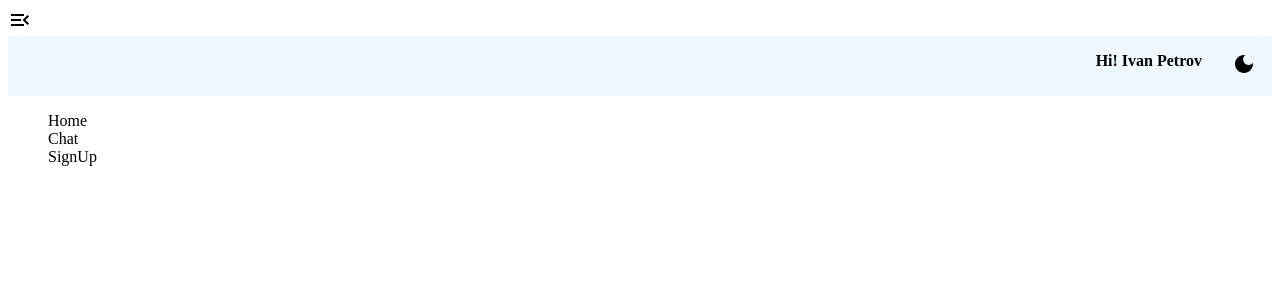
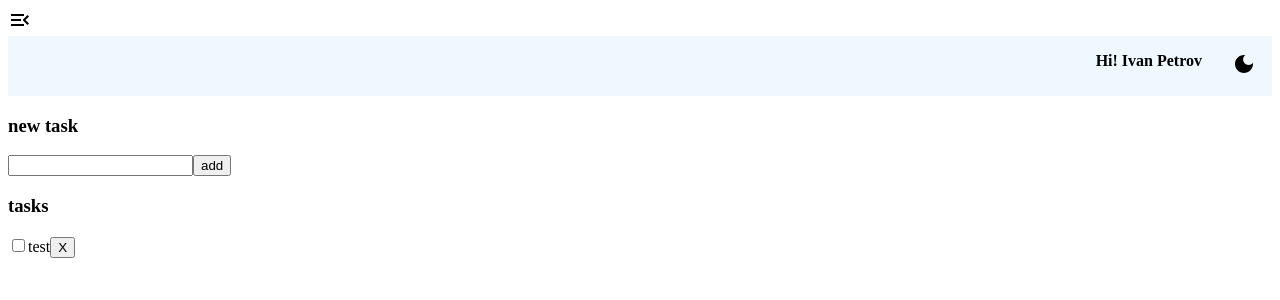
Before and after one commit to EvgeniySelivanov/fm2022-2-react-app, a React (Create React App) app: page /todo-1 in a window 1280 px wide. Shown: the top 300 px of the page. Built offline with nearby package versions, Linux system fonts and the light colour scheme.

Commit message:
add todo useState

```diff
--- a/src/App.js
+++ b/src/App.js
@@ -1,5 +1,5 @@
 import React, { useReducer, useState } from 'react';
-import { BrowserRouter, NavLink, Route, Routes } from 'react-router-dom';
+import { BrowserRouter, Route, Routes } from 'react-router-dom';
 import { MenuOpen } from '@mui/icons-material';
 import FuncHeader from './components/FuncHeader';
 import HomePage from './pages/HomePage';
@@ -9,6 +9,8 @@ import CONSTANTS from './constants';
 import SignUpForm from './components/forms/SignUpForm';
 import Chat from './components/Chat';
 import NavMenu from './components/NavMenu';
+import TodoReducer from './components/TodoReducer';
+import TodoUseState from './components/TodoUseState';
 const { THEMES } = CONSTANTS;
 
 
@@ -40,10 +42,10 @@ function App() {
   // const count = useClicker(300);
 const openMenu=(event)=>{
   event.stopPropagation();
-  return dispatch({type:'MENU_OPEN'})
+  return dispatch({type:'MENU_OPEN'});
 }
 const closeMenu=()=>{
-  return dispatch({type:'MENU_CLOSE'})
+  return dispatch({type:'MENU_CLOSE'});
 }
 
   return (
@@ -55,23 +57,15 @@ const closeMenu=()=>{
             <NavMenu />
             <FuncHeader />
             {/* <h2>Count clicker= {count}</h2> */}
-            <nav>
-              <ul>
-                <li>
-                  <NavLink to='/'>Home</NavLink>
-                </li>
-                <li>
-                  <NavLink to='/chat'>Chat</NavLink>
-                </li>
-                <li>
-                  <NavLink to='/sign-up'>SignUp</NavLink>
-                </li>
-              </ul>
-            </nav>
+
             <Routes>
               <Route path='/' element={<HomePage />} />
               <Route path='/sign-up' element={<SignUpForm />} />
               <Route path='/chat' element={<Chat />} />
+              <Route path='/todo-1' element={<TodoReducer />} />
+              <Route path='/todo-2' element={<TodoUseState />} />
+
+
             </Routes>
           </BrowserRouter>
         </UserContext.Provider>
--- a/src/components/NavMenu/index.js
+++ b/src/components/NavMenu/index.js
@@ -24,10 +24,13 @@ const NavMenu = () => {
     return () => window.removeEventListener("click", handlerClick);
     // eslint-disable-next-line
   }, [state.isMenuOpen]);
-
+  const keyCloseMenu = (event) => {
+    console.log(event.keyCode);
+    closeMenu();
+  }
   return (
     <nav className={classNames} ref={navMenuRef}>
-      <DisabledByDefault className={styles.closeBtn} onClick={closeMenu} />
+      <DisabledByDefault className={styles.closeBtn} onClick={closeMenu} tabIndex='0' onKeyDown={keyCloseMenu} />
 
       <ul>
         <li>
@@ -39,6 +42,11 @@ const NavMenu = () => {
         <li>
           <NavLink to='/sign-up'>SignUp</NavLink>
         </li>
+        <li>
+          <NavLink to='/todo-1'>ToDoReducer</NavLink>
+          <NavLink to='/todo-2'>ToDoUseState</NavLink>
+
+        </li>
       </ul>
     </nav>
   );
--- /dev/null
+++ b/src/components/TodoReducer/index.js
@@ -0,0 +1,50 @@
+import React, { useReducer } from 'react';
+import { Formik, Form, Field } from 'formik';
+import reducer from './reducer';
+import { TASK_SCHEMA } from '../../utils/validationSchemas'
+
+
+const TodoReducer = () => {
+
+  const [state, dispatch] = useReducer(reducer, { tasks: [{ id: Date.now(), body: 'test', isDone: false }] })
+  const onSubmit = (values, formikBag) => {
+    dispatch({ type: 'ADD_TASKS', payload: values.body });
+    formikBag.resetForm();
+  };
+  const handlerDelete = (id) => {
+    dispatch({ type: 'DELETE_TASKS', payload: id })
+  }
+  const handlerIsDone = (id) => {
+    dispatch({ type: 'IS_DONE_TASKS', payload: id })
+  }
+  const mapTasks = (task) => {
+    return <article key={task.id}>
+      <p>
+        <input type='checkbox' checked={task.isDone} name='isDone' onChange={() => handlerIsDone(task.id)} />
+        {task.body}
+        <button onClick={() => handlerDelete(task.id)}>X</button>
+      </p>
+    </article>
+  }
+  return (
+    <div>
+      <section>
+        <h3>new task</h3>
+        <Formik onSubmit={onSubmit} initialValues={{ body: '' }} validationSchema={TASK_SCHEMA}>
+          <Form>
+            <Field name='body' />
+            <input type='submit' value='add' />
+          </Form>
+        </Formik>
+      </section>
+      <section>
+        <h3>tasks</h3>
+        {
+          state.tasks.map(mapTasks)
+        }
+      </section>
+    </div>
+  );
+}
+
+export default TodoReducer;
--- /dev/null
+++ b/src/components/TodoReducer/reducer.js
@@ -0,0 +1,33 @@
+const reducer = (state, action) => {
+  switch (action.type) {
+    case 'ADD_TASKS': {
+      const newTask = {
+        id: Date.now(),
+        isDone: false,
+        body: action.payload
+      }
+
+      return { ...state, tasks: [...state.tasks, newTask] };
+
+    }
+    case 'DELETE_TASKS': {
+      const {payload:id}=action;
+      return {
+        ...state,
+        tasks: state.tasks.filter((task) => id !== task.id) };
+
+    }
+    case 'IS_DONE_TASKS': {
+      const {payload:id}=action;
+
+      return {
+        ...state,
+        tasks: state.tasks.map((task) => id === task.id ? { ...task, isDone: !task.isDone } : task)
+      }
+    }
+    default:
+      return state;
+  }
+
+}
+export default reducer;
--- /dev/null
+++ b/src/components/TodoUseState/index.js
@@ -0,0 +1,40 @@
+import React from 'react';
+import { useTodo } from '../../hooks';
+import { Formik, Form, Field } from 'formik';
+import { TASK_SCHEMA } from '../../utils/validationSchemas';
+
+const TodoUseState = () => {
+  const { tasksSet, addTask, deleteTask, isDoneTask } = useTodo();
+  const onSubmit = (values, formikBag) => {
+    addTask(values.body);
+    formikBag.resetForm();
+  }
+
+  const mapTasks = (task) => {
+    return <article key={task.id}>
+      <p>
+        <input type='checkbox' checked={task.isDone} name='isDone' onChange={() => isDoneTask(task.id)} />
+        {task.body}
+        <button onClick={() => deleteTask(task.id)}>X</button>
+      </p>
+    </article>
+  }
+
+  return (
+    <div>
+      <section>
+        <Formik onSubmit={onSubmit} initialValues={{ body: '' }} validationSchema={TASK_SCHEMA}>
+          <Form>
+            <Field name='body' />
+            <input type='submit' value='add' />
+          </Form>
+        </Formik>
+      </section>
+      <section>
+      {tasksSet.map(mapTasks)}
+      </section>
+    </div>
+  );
+}
+
+export default TodoUseState;
--- a/src/hooks/index.js
+++ b/src/hooks/index.js
@@ -1,2 +1,3 @@
 export {default as useLoadData} from './useLoadData';
 export {default as useClicker} from './useClicker';
+export {default as useTodo} from './useTodo';
--- /dev/null
+++ b/src/hooks/useTodo.js
@@ -0,0 +1,23 @@
+import { useState } from 'react';
+
+const useTodo = () => {
+  const [tasksSet, setTasks] = useState([]);
+  const addTask = (value) =>
+    setTasks([...tasksSet, { id: Date.now(), body: value, isDone: false }]);
+  // console.log(tasksSet);
+
+  const deleteTask = (id) => {
+    setTasks(tasksSet.filter((task) => id !== task.id));
+  }
+
+  const isDoneTask = (id) => {
+    setTasks(tasksSet.map((task) => id === task.id ? { ...task, isDone: !task.isDone } : task));
+
+
+
+  };
+
+
+  return { tasksSet, addTask, deleteTask, isDoneTask };
+}
+export default useTodo;
--- a/src/utils/validationSchemas.js
+++ b/src/utils/validationSchemas.js
@@ -1,4 +1,7 @@
 import * as Yup from 'yup';
+
+export const TASK_SCHEMA=Yup.object({body:Yup.string().trim().min(5).max(40).required()});
+
 export const NAME_SCHEMA = Yup
   .string('Must be string')
   .trim()
```
